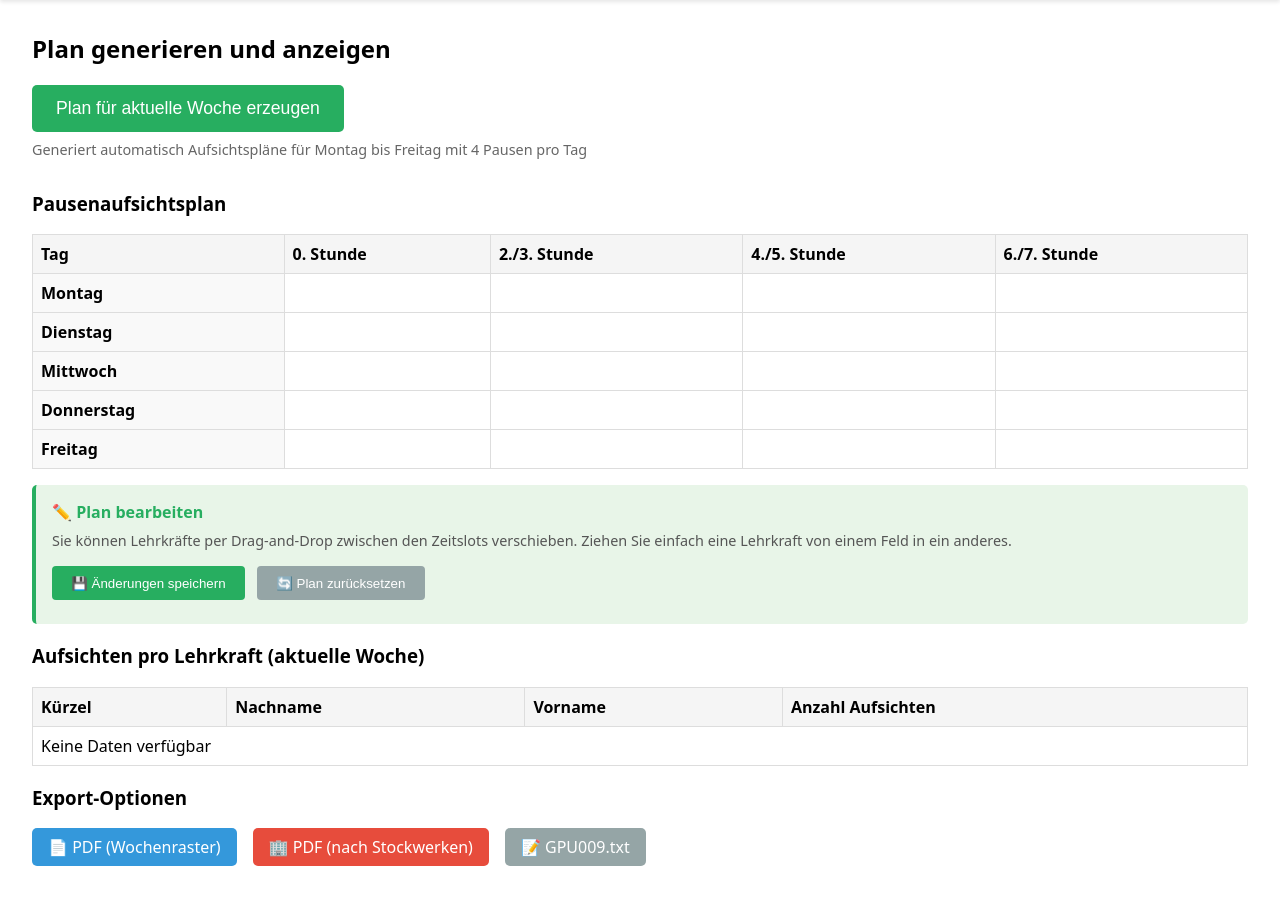
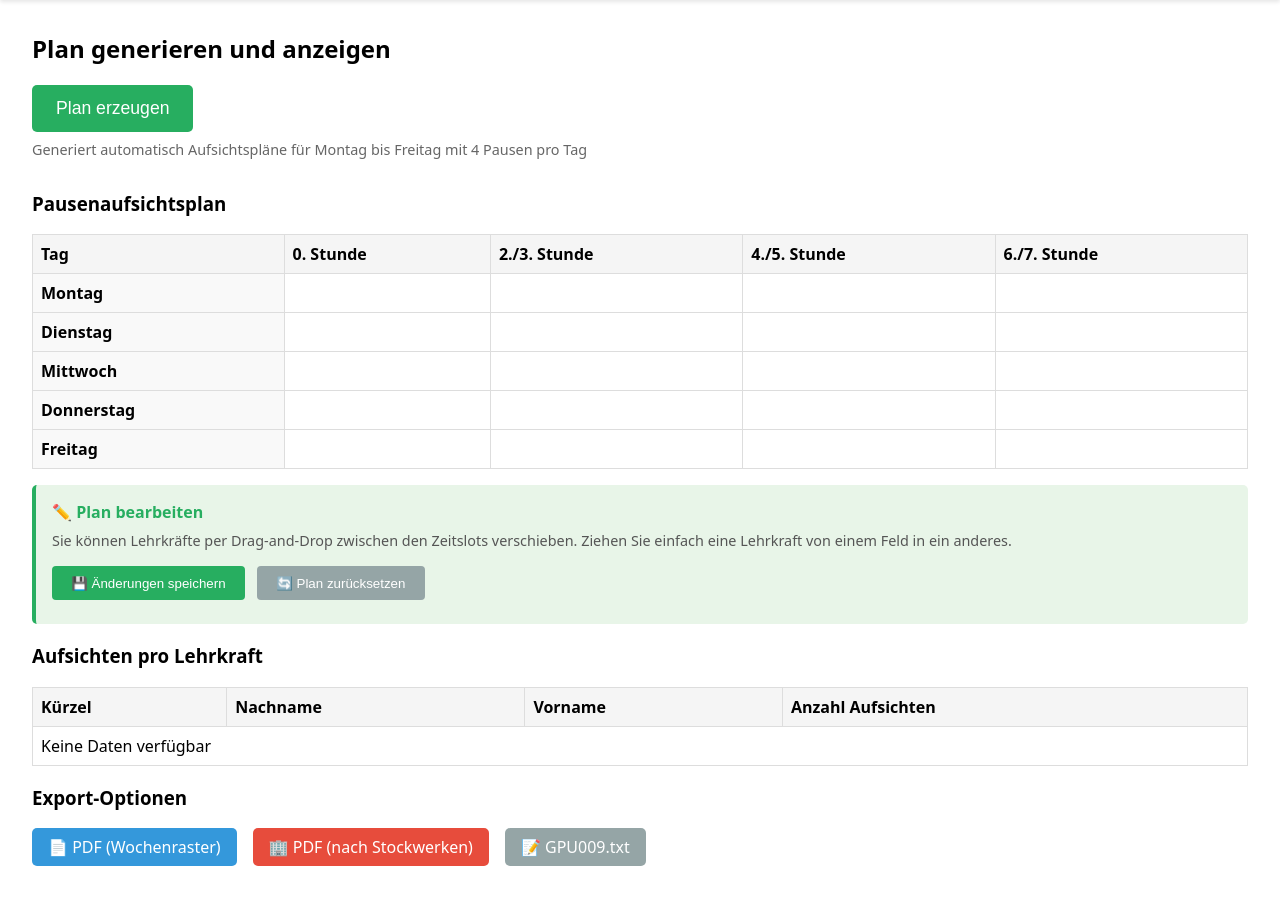
Before and after one commit to otiemann/py-aufsichtsplan, a FastAPI app: page /plan/generate in a window 1280 px wide. Shown: the part 80-978 px from the top of the page. Run offline with FastAPI, Linux system fonts and the light colour scheme.

Commit message:
Aktualisiere Texte in den Templates für den Pausenaufsichtsplan: Ändere "Plan für aktuelle Woche" zu "Plan erzeugen" und passe Überschriften an, um die Lesbarkeit zu verbessern. Vereinheitliche die Darstellung der Aufsichten pro Lehrkraft.

```diff
--- a/app/templates/home.html
+++ b/app/templates/home.html
@@ -144,7 +144,7 @@
         <ul>
             <li>Zuerst Lehrkräfte über CSV-Datei importieren</li>
             <li>Stockwerke anlegen und Bedarf festlegen</li>
-            <li>Plan für die aktuelle Woche generieren</li>
+            <li>Pausenaufsichtsplan generieren</li>
             <li>Plan als PDF exportieren oder ausdrucken</li>
         </ul>
     </div>
--- a/app/templates/plan/generate.html
+++ b/app/templates/plan/generate.html
@@ -3,7 +3,7 @@
 
 <form method="post" action="/plan/generate" style="margin-bottom:2rem;">
     <button type="submit" style="padding: 0.8rem 1.5rem; font-size: 1.1rem; background: #27ae60; color: white; border: none; border-radius: 5px; cursor: pointer;">
-        Plan für aktuelle Woche erzeugen
+        Plan erzeugen
     </button>
     <div style="margin-top: 0.5rem; color: #666; font-size: 0.9rem;">
         Generiert automatisch Aufsichtspläne für Montag bis Freitag mit 4 Pausen pro Tag
@@ -13,7 +13,7 @@
 <h3>Pausenaufsichtsplan</h3>
 {% include "plan/week_grid.html" %}
 
-<h3>Aufsichten pro Lehrkraft (aktuelle Woche)</h3>
+<h3>Aufsichten pro Lehrkraft</h3>
 <table>
     <thead>
         <tr>
--- a/app/templates/plan/week.html
+++ b/app/templates/plan/week.html
@@ -1,10 +1,8 @@
-{% extends "base.html" %}
-
-{% block content %}
+{% extends "base.html" %} {% block content %}
 <h2>Plan erzeugt</h2>
 {% include 'plan/week_grid.html' %}
 
-<h3>Aufsichten je Lehrkraft (aktuelle Woche)</h3>
+<h3>Aufsichten je Lehrkraft</h3>
 <table>
     <thead>
         <tr>
```
